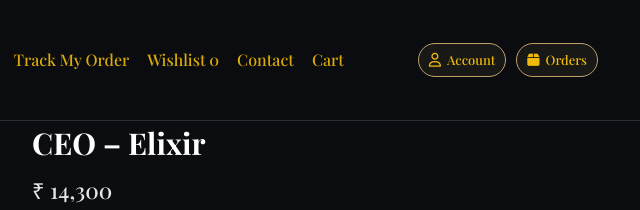
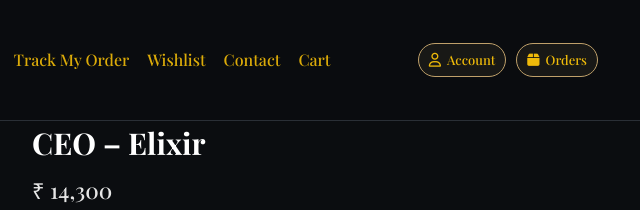
Before and after one commit to shawnstly/Scent-Story, a plain HTML site: page pdp.html in a window 1280 px wide. Shown: the top 210 px of the page, 602-1242 px from the left. Drawn offline with nearby package versions, Linux system fonts and the light colour scheme.

Commit message:
final update on pdp

```diff
--- a/pdp.html
+++ b/pdp.html
@@ -42,7 +42,8 @@
     .menu a{ color:#ffffff; }
     .container{max-width:1200px;margin:0 auto;padding:0 20px}
 
-    header{position:sticky;top:0;z-index:50;background:rgba(11,13,16,.7);backdrop-filter:blur(10px);border-bottom:1px solid var(--stroke)}
+    /* Keep navbar above all PDP content and overlays */
+    header{position:sticky;top:0;z-index:2000;background:rgba(11,13,16,.7);backdrop-filter:blur(10px);border-bottom:1px solid var(--stroke)}
     .nav {
       display: flex;
       align-items: center;
@@ -1511,6 +1512,65 @@ addBtn.addEventListener('click', ()=>{
 
   <script src="app.js" defer></script>
   <script src="js/main.js" defer></script>
+  <script>
+(function(){
+  // Guard against double-binding
+  if(window.__WL_FIX_BOUND__) return; window.__WL_FIX_BOUND__ = true;
+
+  // ===== Consistent wishlist state on PDP =====
+  const WL_KEY = 'SCENT_WISHLIST_V1';
+
+  function canonicalSku(s){
+    s = String(s||'').toLowerCase().trim().replace(/^#/, '');
+    // collapse suffix variants so wishlist/pdp/pdp1 agree
+    return s.replace(/\b(edp|parfum|elixir)\b/g,'').replace(/[-\s]+$/,'').replace(/-(edp|parfum|elixir)$/,'');
+  }
+  function readWL(){ try{ return JSON.parse(localStorage.getItem(WL_KEY)||'[]'); }catch(_){ return []; } }
+  function wlHas(slug){
+    const key = canonicalSku(slug);
+    return readWL().some(it => canonicalSku(it?.sku || it?.slug || it?.id || it?.name || it) === key);
+  }
+  function wlCount(){ return readWL().length; }
+
+  function updateWlBadges(){
+    const n = wlCount();
+    const b = document.getElementById('wishlist-count');
+    const bm = document.getElementById('wishlist-count-mobile');
+    if(b){ b.textContent = String(n); b.hidden = n<=0; }
+    if(bm){ bm.textContent = String(n); bm.hidden = n<=0; }
+  }
+
+  function currentSlug(){
+    try{
+      const u = new URL(location.href);
+      const s = u.searchParams.get('slug');
+      if(s) return canonicalSku(s);
+    }catch(_){ }
+    const h = (location.hash||'').replace('#','');
+    return canonicalSku(h);
+  }
+
+  function renderWishBtn(){
+    const btn = document.getElementById('wishlist');
+    if(!btn) return;
+    const on = wlHas(currentSlug());
+    btn.textContent = on ? '✓ Wishlisted' : '♡ Add to Wishlist';
+  }
+
+  // Initial paint when DOM is ready
+  document.addEventListener('DOMContentLoaded', function(){
+    updateWlBadges();
+    renderWishBtn();
+  });
+
+  // Keep in sync when wishlist changes anywhere in this tab/app
+  window.addEventListener('wishlist:changed', function(){ updateWlBadges(); renderWishBtn(); });
+  // Sync if another tab modifies localStorage
+  window.addEventListener('storage', function(e){ if(e && e.key===WL_KEY){ updateWlBadges(); renderWishBtn(); } });
+  // Also fix state when returning to this tab from WL -> PDP navigation
+  document.addEventListener('visibilitychange', function(){ if(!document.hidden){ updateWlBadges(); renderWishBtn(); } });
+})();
+  </script>
   <script>
     // Fallback SPA Router for PDP (runs only if main router didn't initialize)
     (function(){
```
